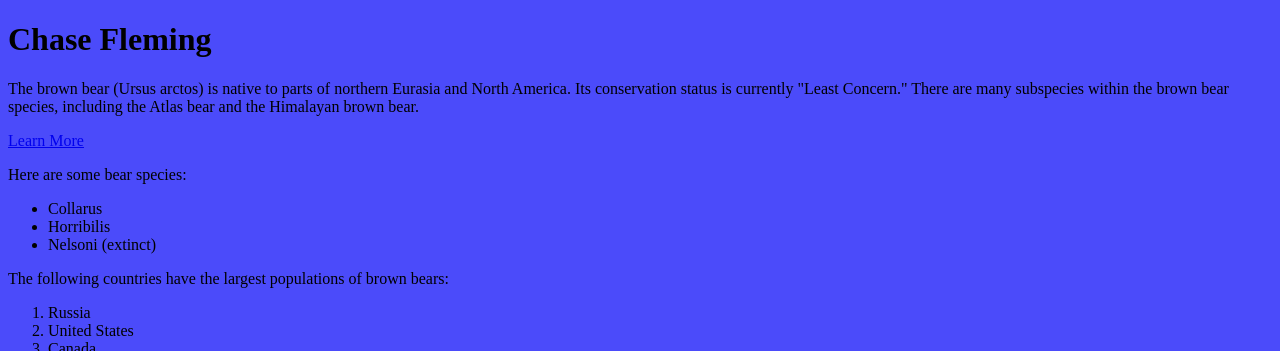
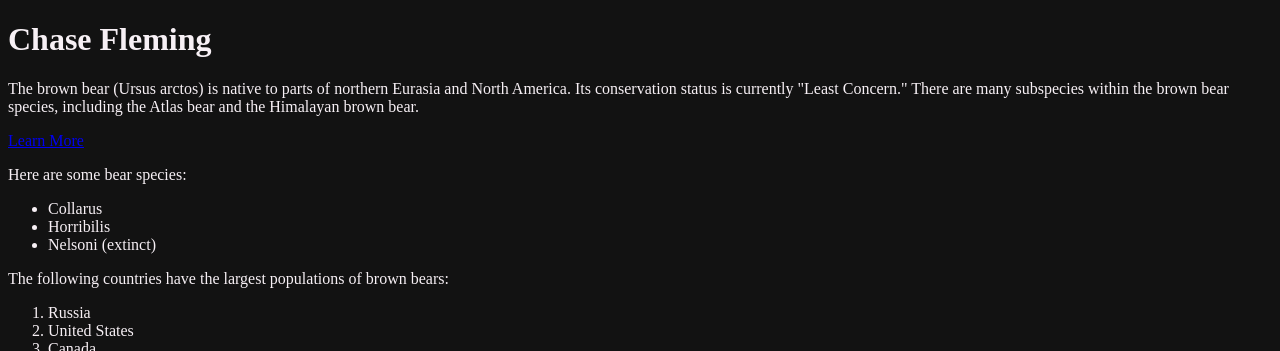
Before and after one commit to cflemi12/cflemi12.github.io, a PHP site: page / in a window 1280 px wide. Shown: the top 351 px of the page. Run offline with PHP 8.4, Linux system fonts and the light colour scheme.

Commit message:
i wanna die

```diff
--- a/style.css
+++ b/style.css
@@ -1,3 +1,6 @@
 body {
-    background: rgb(75,75,250);
+    background: #121212;
+    color: #f7f0f5;
+    display: block;
+    overflow: hidden;
 }
```
